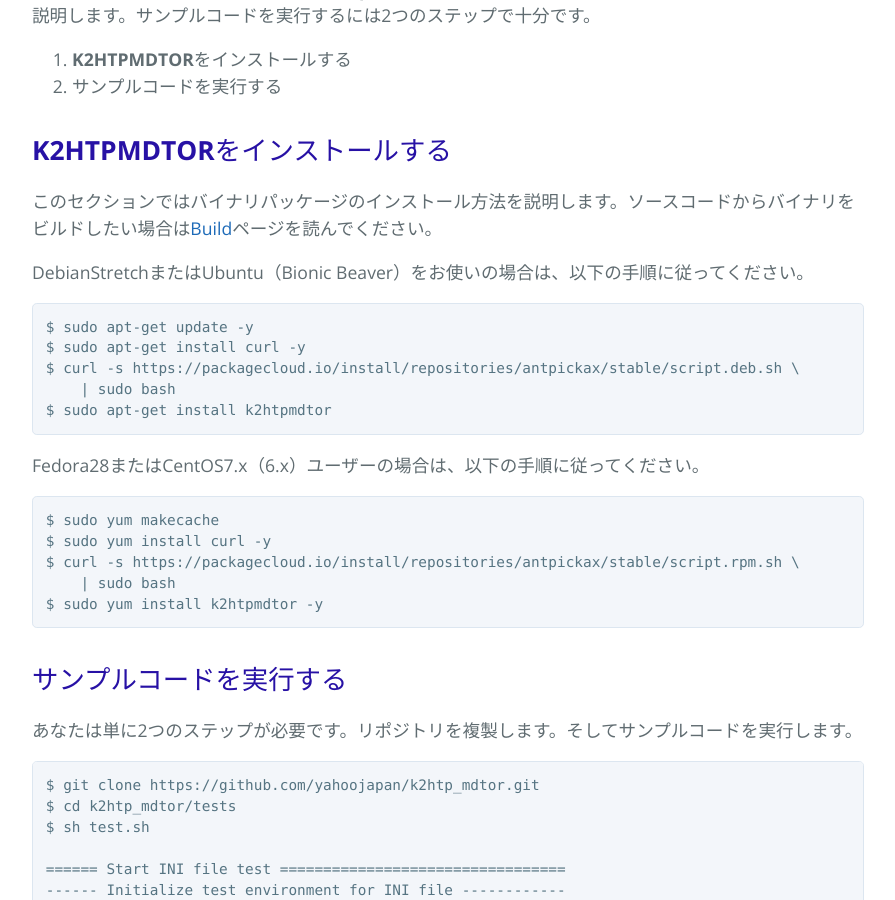
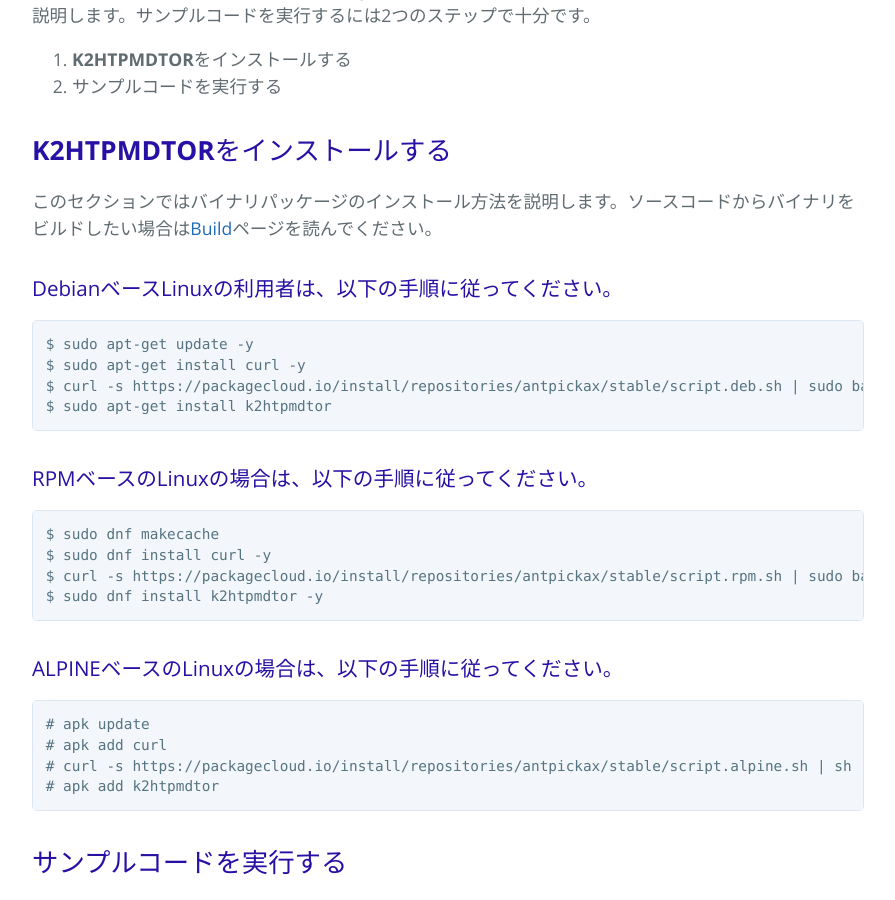
Before and after one commit to yahoojapan/k2htp_mdtor, a Jekyll site: the page built from usageja.md, in a window 1280 px wide and 900 px high, scrolled down 365 px. Shown: the whole window, without its empty margins (192-1087 px from the left). Built offline with Jekyll 4.4.1, drawn with Linux system fonts in a browser that asks for light colours.

Commit message:
[gh-pages] Updated usage pages

````diff
--- a/usageja.md
+++ b/usageja.md
@@ -24,22 +24,28 @@
 
 このセクションではバイナリパッケージのインストール方法を説明します。ソースコードからバイナリをビルドしたい場合は[Build](https://k2htpmdtor.antpick.ax/buildja.html)ページを読んでください。
 
-DebianStretchまたはUbuntu（Bionic Beaver）をお使いの場合は、以下の手順に従ってください。
-```bash
+### DebianベースLinuxの利用者は、以下の手順に従ってください。
+```
 $ sudo apt-get update -y
 $ sudo apt-get install curl -y
-$ curl -s https://packagecloud.io/install/repositories/antpickax/stable/script.deb.sh \
-    | sudo bash
+$ curl -s https://packagecloud.io/install/repositories/antpickax/stable/script.deb.sh | sudo bash
 $ sudo apt-get install k2htpmdtor
 ```
 
-Fedora28またはCentOS7.x（6.x）ユーザーの場合は、以下の手順に従ってください。
-```bash
-$ sudo yum makecache
-$ sudo yum install curl -y
-$ curl -s https://packagecloud.io/install/repositories/antpickax/stable/script.rpm.sh \
-    | sudo bash
-$ sudo yum install k2htpmdtor -y
+### RPMベースのLinuxの場合は、以下の手順に従ってください。
+```
+$ sudo dnf makecache
+$ sudo dnf install curl -y
+$ curl -s https://packagecloud.io/install/repositories/antpickax/stable/script.rpm.sh | sudo bash
+$ sudo dnf install k2htpmdtor -y
+```
+
+### ALPINEベースのLinuxの場合は、以下の手順に従ってください。
+```
+# apk update
+# apk add curl
+# curl -s https://packagecloud.io/install/repositories/antpickax/stable/script.alpine.sh | sh
+# apk add k2htpmdtor
 ```
 
 ## サンプルコードを実行する
````
Also changed, not shown: usage.md (+17 -11 lines).
